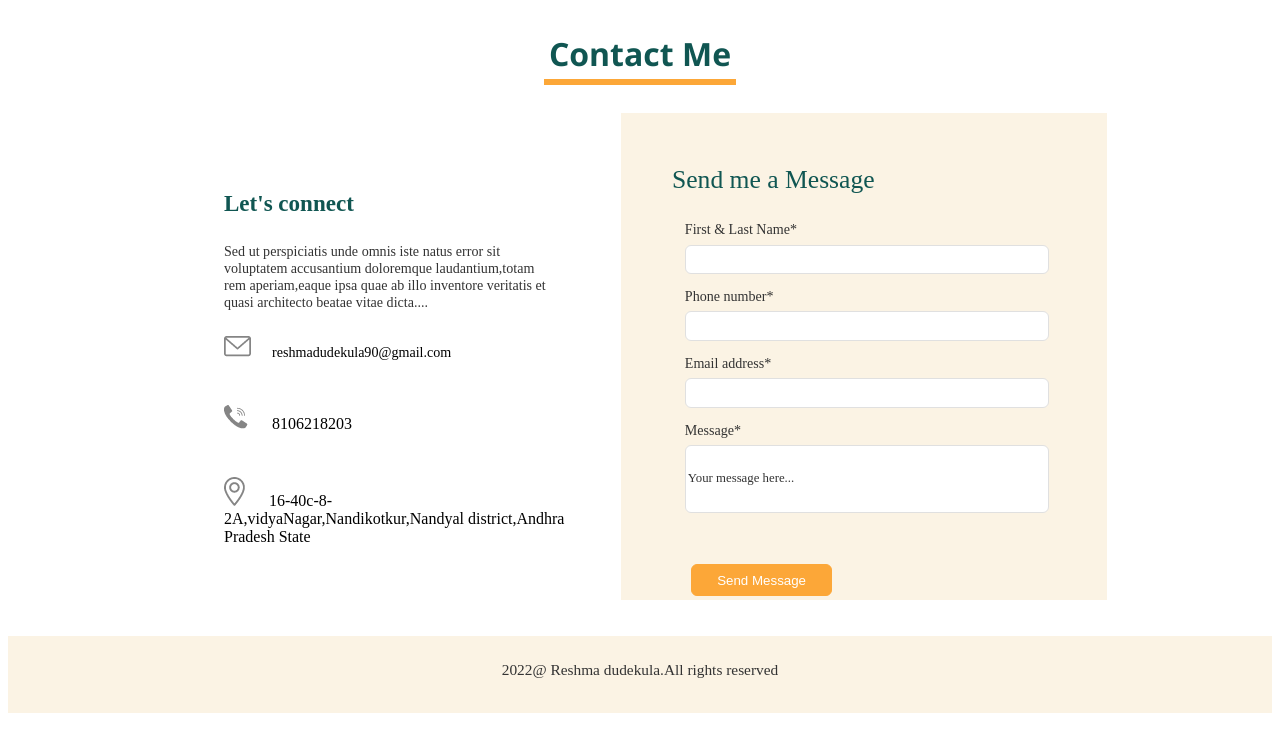
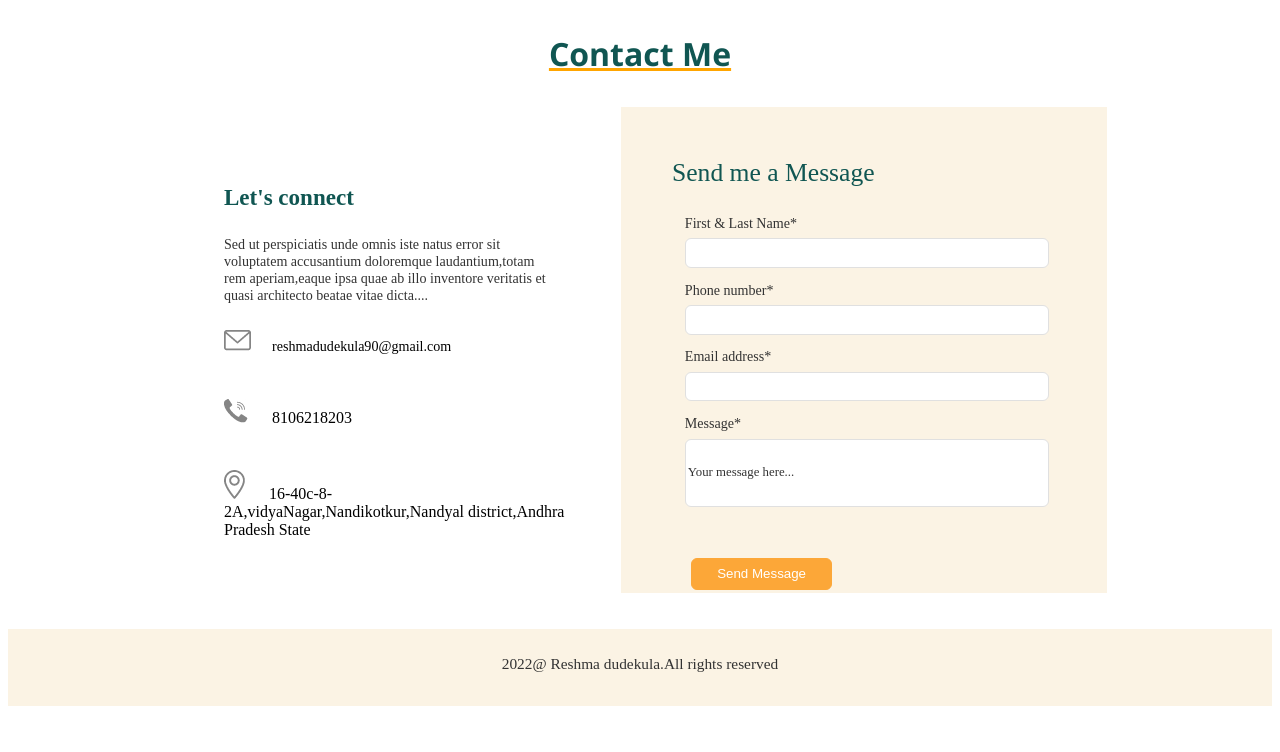
Before and after one commit to reshma-3010/Portfolio, a plain HTML site: page Contact.html in a window 1280 px wide. Drawn offline with Linux system fonts and the light colour scheme.

Commit message:
Update Contact.html

```diff
--- a/Contact.html
+++ b/Contact.html
@@ -8,8 +8,8 @@
     <Link rel="stylesheet" href="style.css"/>
 </head>
 <body>
-    <a href="index.html" style="text-decoration:none"><p class="f1">Contact Me</p></a>
-    <div style="margin-left:50px;" class="f2"></div>
+    <a href="index.html" style="text-decoration-color:orange;"><p class="f1">Contact Me</p></a>
+<!--     <div style="margin-left:50px;" class="f2"></div> -->
     <div class="f">
         <div class="f3">
              <div class="f5">Let's connect</div>
```
